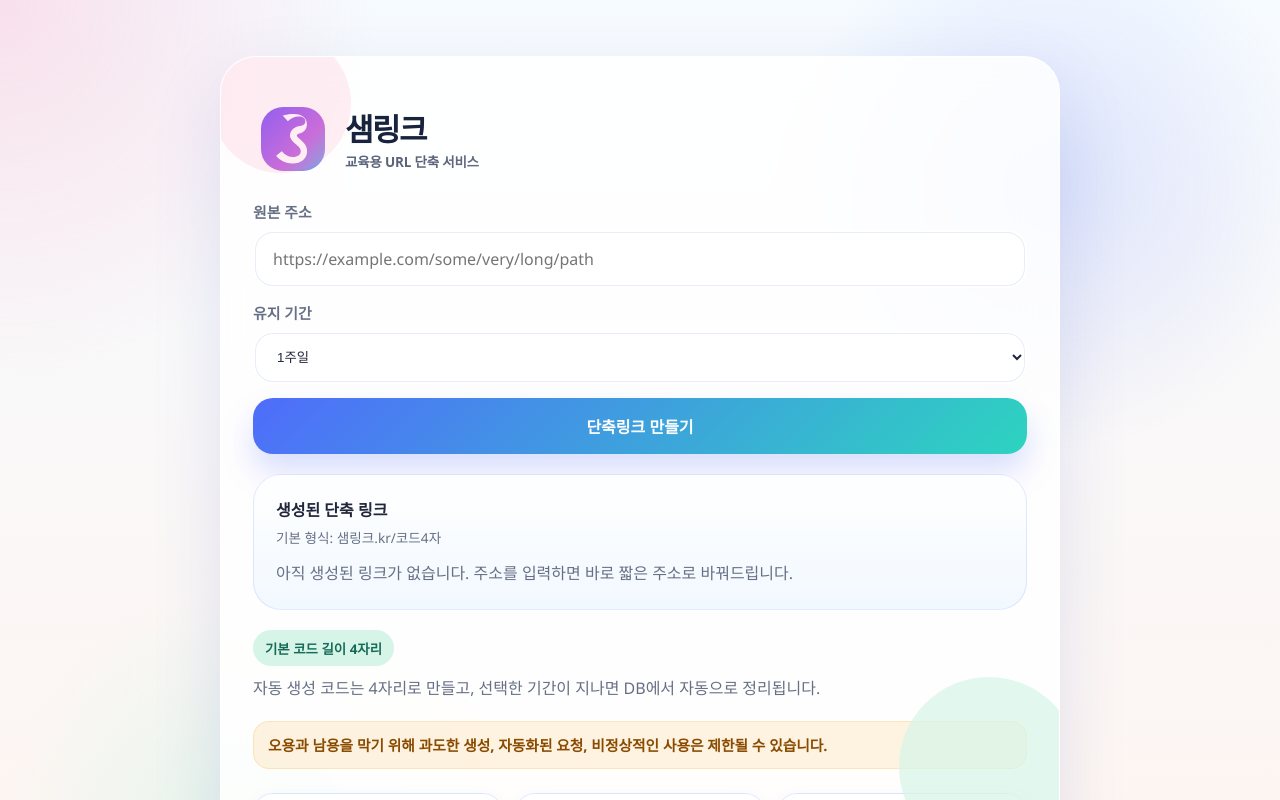
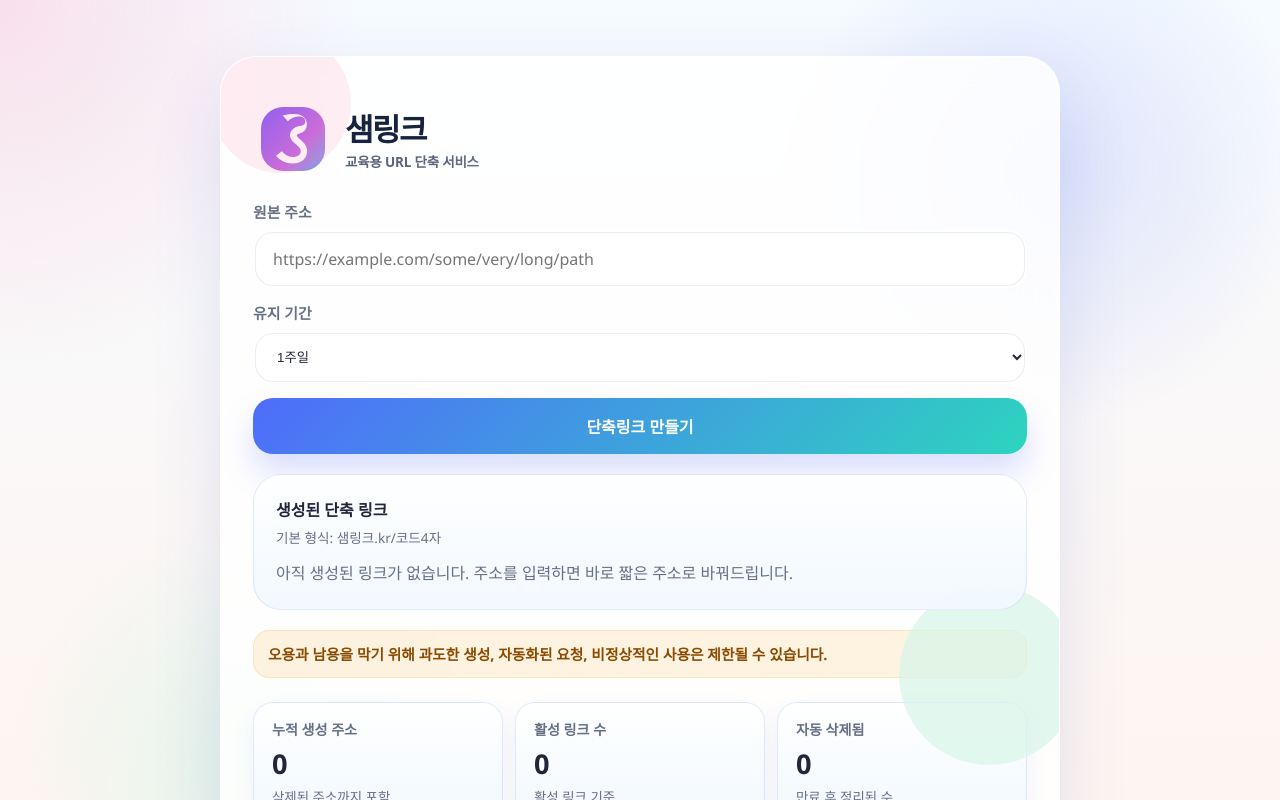
Before and after one commit to 01056649000yoo/URL, a Next.js app: page / in a window 1280 px wide. Shown: the top 800 px of the page. Built offline with nearby package versions, Linux system fonts and the light colour scheme; no server answers.

Commit message:
Remove homepage help text

```diff
--- a/app/page.tsx
+++ b/app/page.tsx
@@ -252,11 +252,6 @@ export default function HomePage() {
 
         {error ? <p className="error">{error}</p> : null}
 
-        <div className="help">
-          <div className="help-chip">기본 코드 길이 4자리</div>
-          <p>자동 생성 코드는 4자리로 만들고, 선택한 기간이 지나면 DB에서 자동으로 정리됩니다.</p>
-        </div>
-
         <p className="warning-note">
           오용과 남용을 막기 위해 과도한 생성, 자동화된 요청, 비정상적인 사용은 제한될 수 있습니다.
         </p>
```
